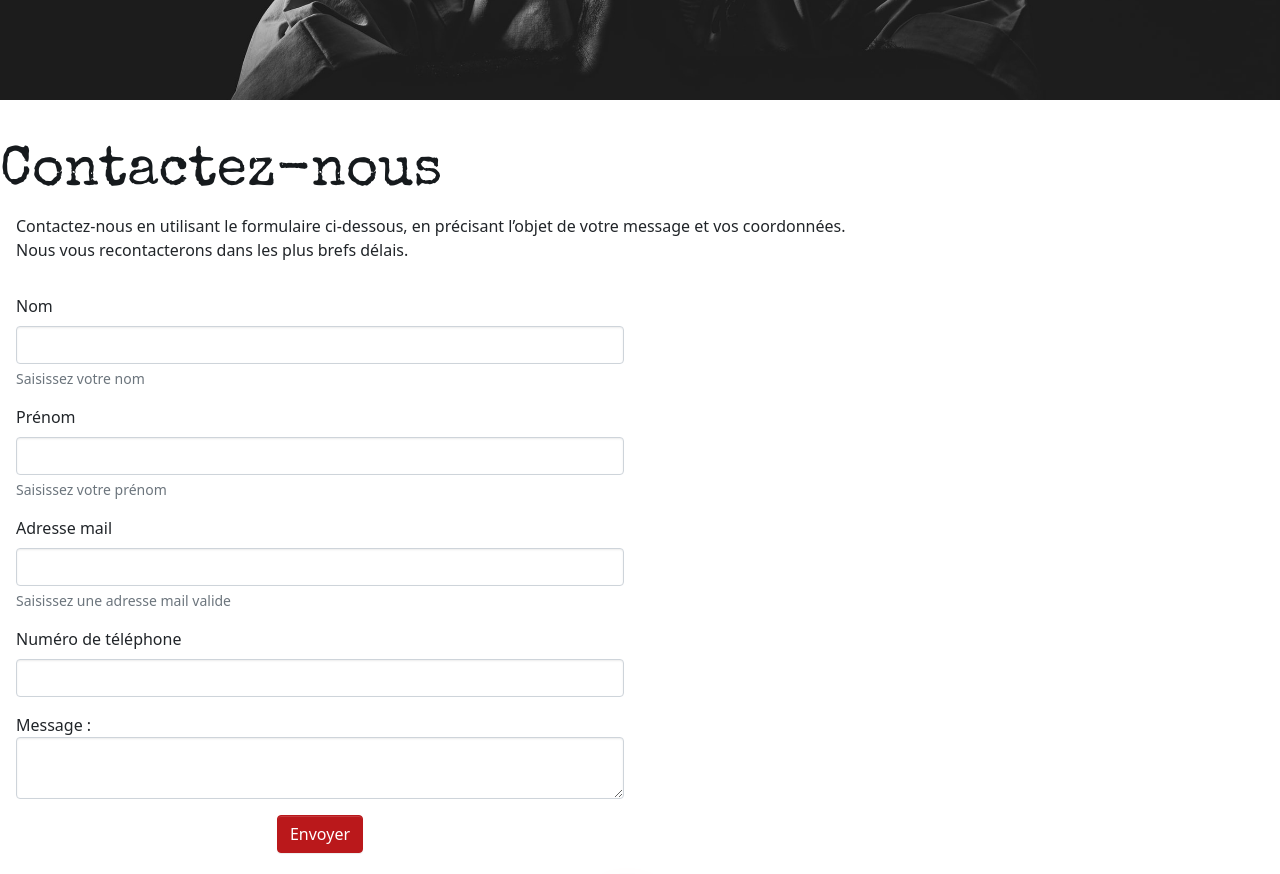
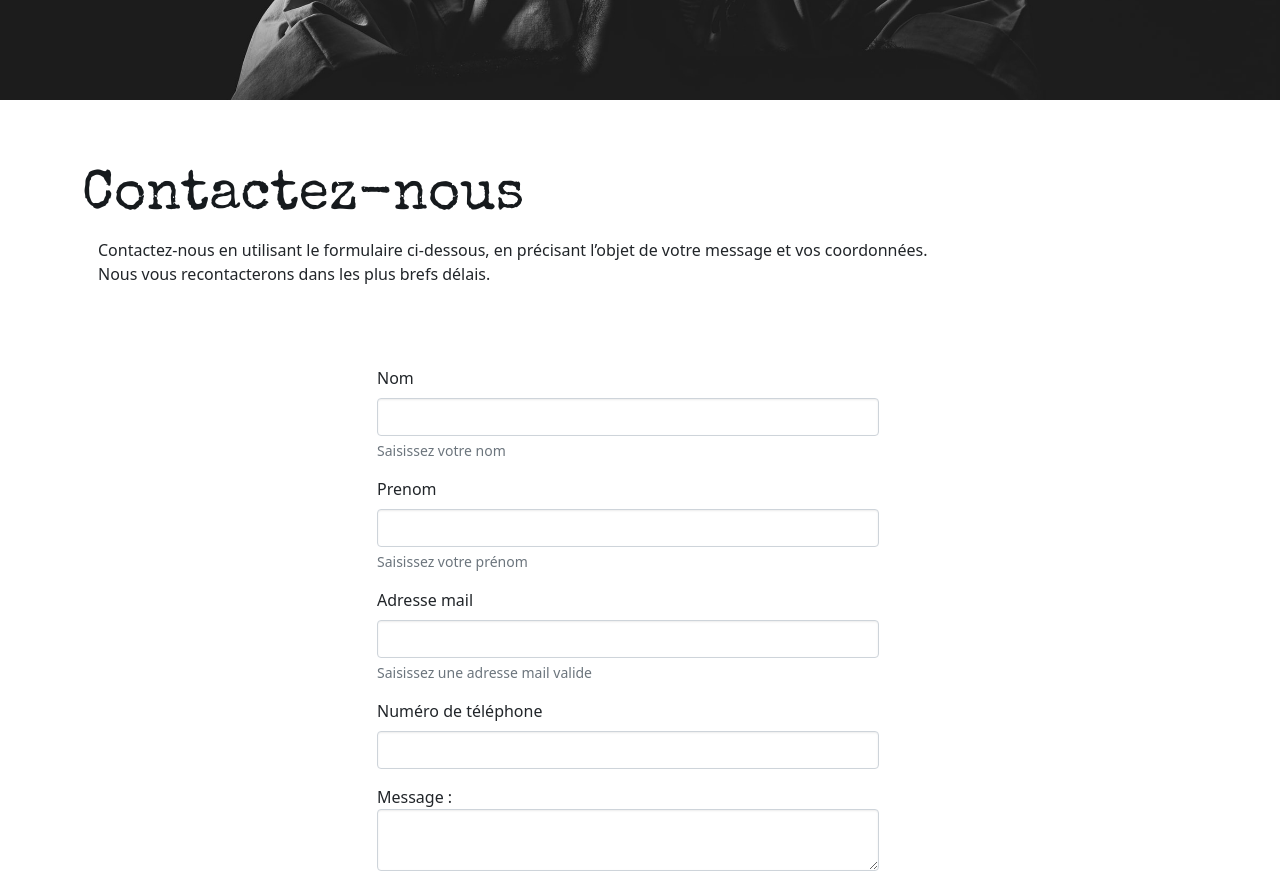
Before and after one commit to WilfriedPaillot/ALTKD, a website: page contact/index.html in a window 1280 px wide. Shown: the part 380-1254 px from the top of the page. Drawn offline with nearby package versions, Linux system fonts and the light colour scheme.

Commit message:
Update somes styles

```diff
--- a/contact/index.html
+++ b/contact/index.html
@@ -66,18 +66,19 @@
   </header>
 
 <main>
-  <section class="row-cols-1 my-4">
+  <div class="container">
+    <section class="row my-4">
       <div class="card">
         <div class="card-body">
-        <h5 class="card-title ms-n3">Contactez-nous</h5>
+          <h5 class="card-title ms-n3 mt-4">Contactez-nous</h5>
           <p class="card-text">
             Contactez-nous en utilisant le formulaire ci-dessous, en précisant l’objet de votre message et vos coordonnées.<br>
             Nous vous recontacterons dans les plus brefs délais.
           </p>
         </div>
       </div>
-<div class="row-cols-1">
-  <div class="col-md-6">
+  <div class="row">
+    <div class="col-md-6 mx-auto mt-5">
         <form class="d-flex flex-column align-items-stretch mt-3 mb-5">
           <div class="mb-3 mx-3">
             <label for="nom" class="form-label">Nom</label>
@@ -85,9 +86,9 @@
             <div id="nomlHelp" class="form-text">Saisissez votre nom</div>
           </div>
           <div class="mb-3 mx-3">
-          <label for="prénom" class="form-label">Prénom</label>
-          <input type="text" class="form-control" id="prénom" aria-describedby="prénomHelp">
-          <div id="prénomHelp" class="form-text">Saisissez votre prénom</div>
+            <label for="prenom" class="form-label">Prenom</label>
+            <input type="text" class="form-control" id="prenom" aria-describedby="prenomHelp">
+            <div id="prenomHelp" class="form-text">Saisissez votre prénom</div>
           </div>
           <div class="mb-3 mx-3">
             <label for="Email" class="form-label">Adresse mail</label>
@@ -95,8 +96,8 @@
             <div id="emailHelp" class="form-text">Saisissez une adresse mail valide</div>
           </div>
           <div class="mb-3 mx-3">
-          <label for="téléphone" class="form-label">Numéro de téléphone</label>
-          <input type="tel" class="form-control" id="téléphone">
+            <label for="telephone" class="form-label">Numéro de téléphone</label>
+            <input type="tel" class="form-control" id="telephone">
           </div>
           <div class="mb-3 mx-3">
             <label for="msg">Message :</label>
@@ -108,6 +109,8 @@
   </div>
 
     </section>
+  </div>
+
 <br>
 </main>
   <!-- Start footer -->
```
Lines whose indentation alone changed are shown as unchanged.
